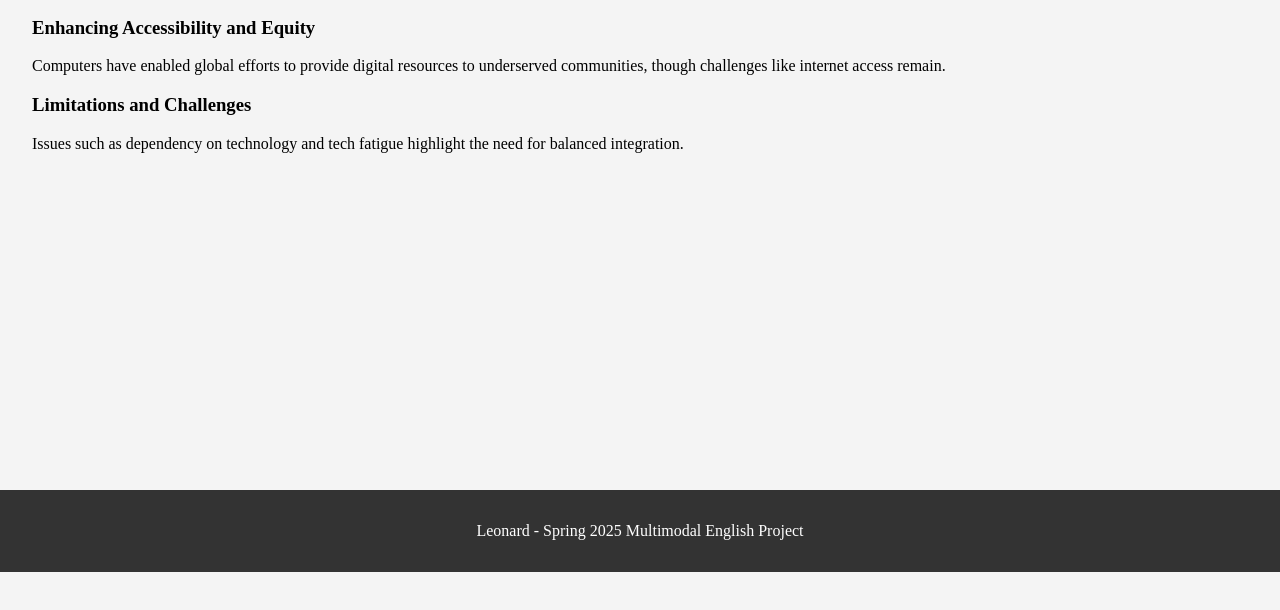
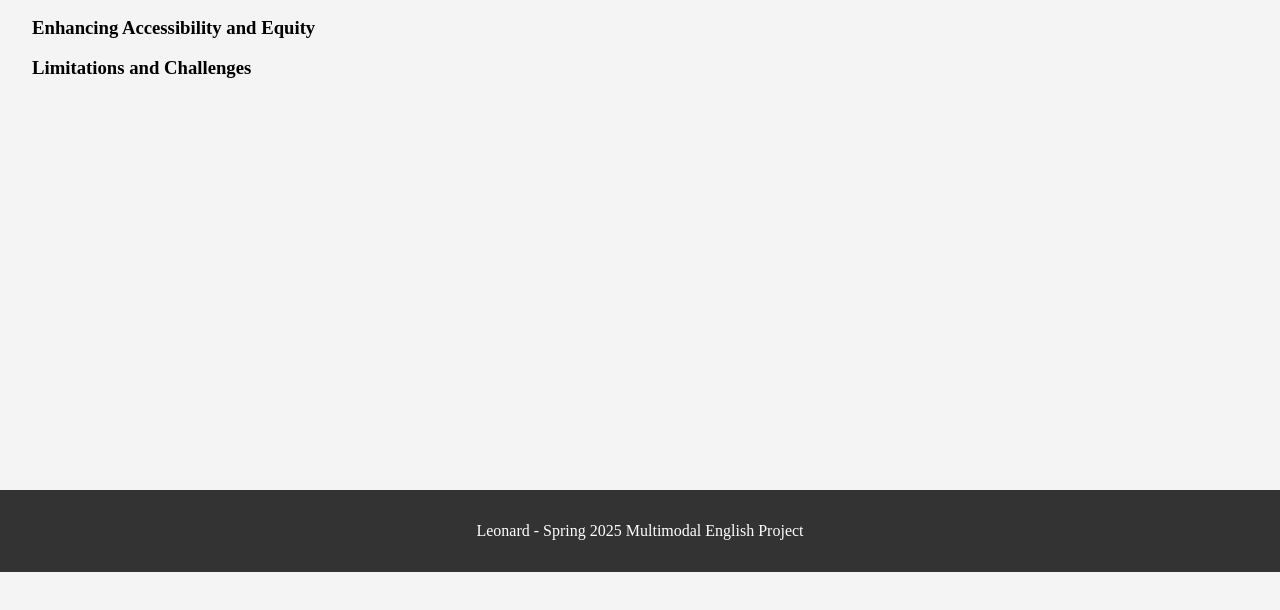
Before and after one commit to Joseph-W-Leonard/Multimodal, a website: page impact.html in a window 1280 px wide. Shown: the part 228-838 px from the top of the page. Drawn offline with Linux system fonts and the light colour scheme.

Commit message:
Clear empty paragraphs in future, impact, tools sections and adjust heading size in index.html

```diff
--- a/impact.html
+++ b/impact.html
@@ -25,12 +25,14 @@
             <h2>Impact on Learning</h2>
             <article>
                 <h3>Enhancing Accessibility and Equity</h3>
-                <p>Computers have enabled global efforts to provide digital resources to underserved communities, though challenges like internet access remain.</p>
-            </article>
+                <p>
+
+                </article>
             <article>
                 <h3>Limitations and Challenges</h3>
-                <p>Issues such as dependency on technology and tech fatigue highlight the need for balanced integration.</p>
-            </article>
+                <p>
+
+                </article>
         </section>
     </main>
     <footer>
```
Also changed, not shown: future.html (+3 -2 lines), index.html (+1 -1 lines), tools.html (+6 -4 lines).
